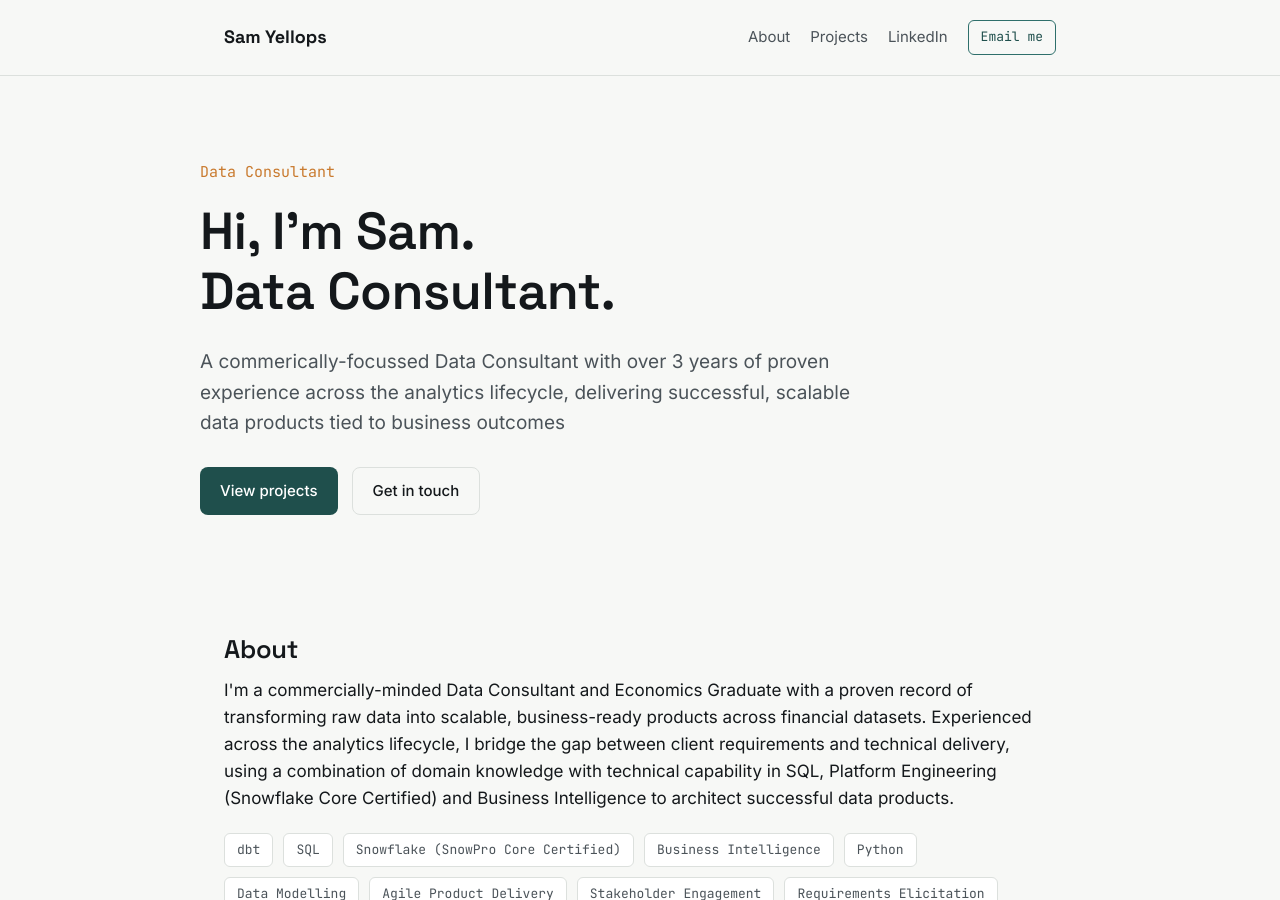
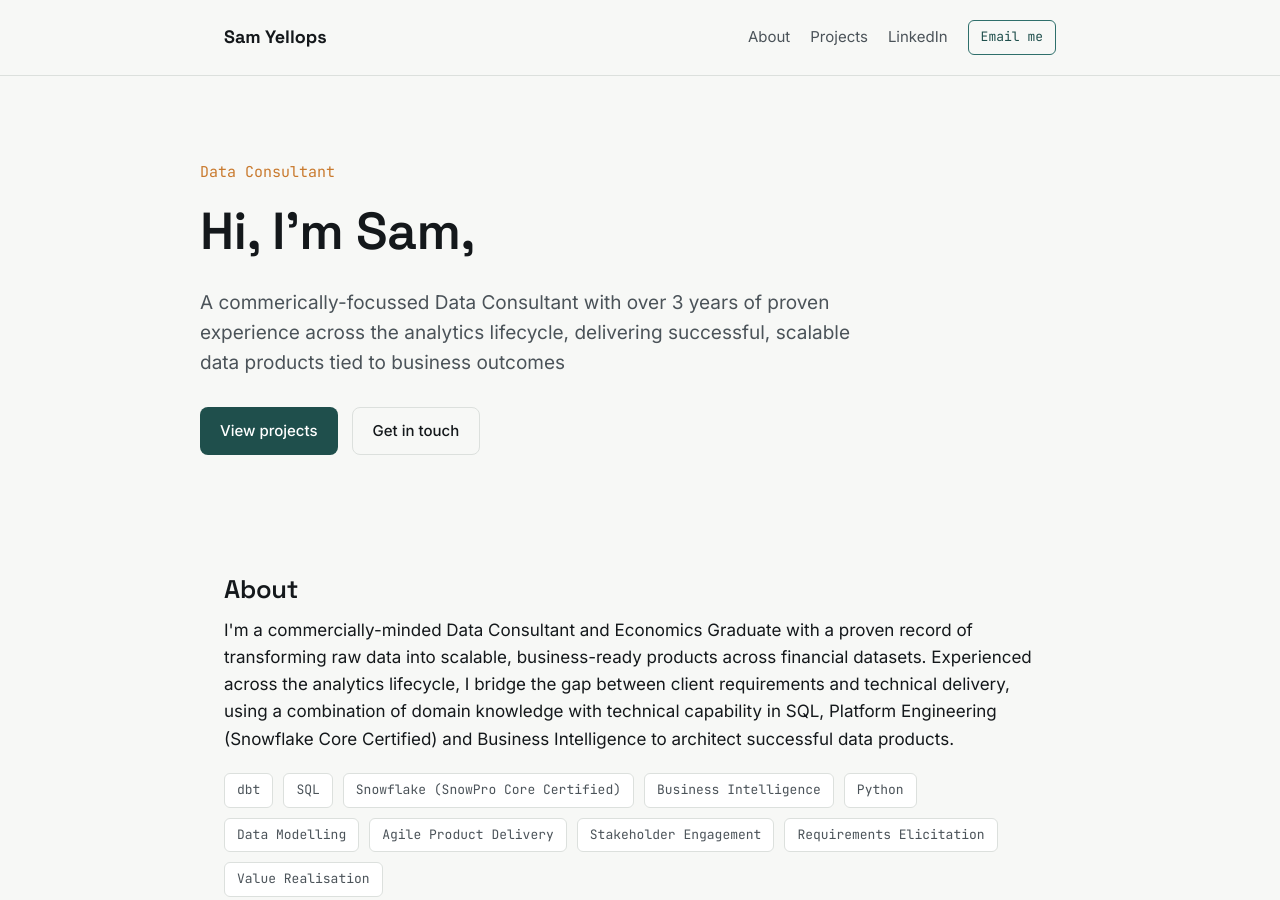
Before and after one commit to SYellops01/SYellops01.github.io, a Jekyll site: the page built from index.html, in a window 1280 px wide and 900 px high. Built offline with Jekyll 4.4.1, drawn with Linux system fonts in a browser that asks for light colours.

```diff
--- a/index.html
+++ b/index.html
@@ -4,7 +4,7 @@ layout: default
 
 <div class="wrap hero">
   <div class="tagline">{{ site.tagline }}</div>
-  <h1>Hi, I'm {{ site.title | split: ' ' | first }}.<br>{{ site.tagline }}.</h1>
+  <h1>Hi, I'm {{ site.title | split: ' ' | first }},</h1>
   <p class="lede">{{ site.description }}</p>
   <div class="hero-actions">
     <a class="btn btn-primary" href="#projects">View projects</a>
```
